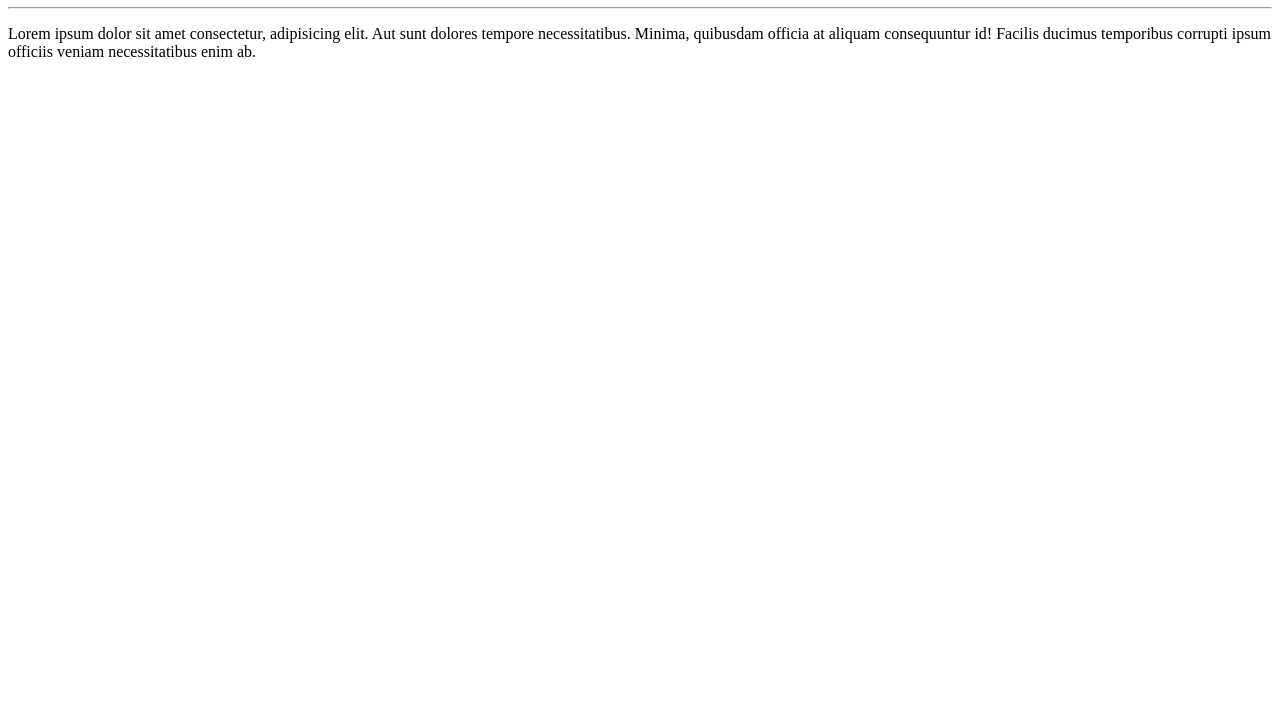
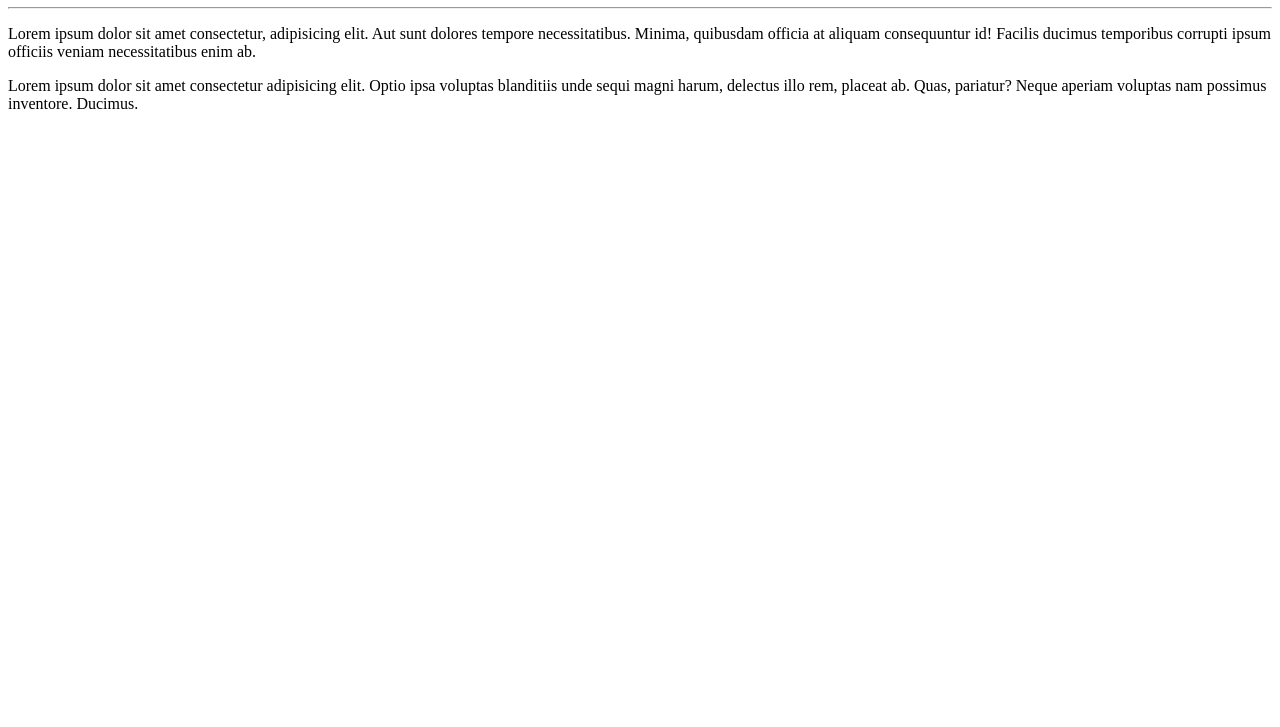
Before and after one commit to marceloohsl/Ola-mundo, a plain HTML site: page site-exemplo/index.html in a window 1280 px wide. Shown: the part 73-800 px from the top of the page. Drawn offline with Linux system fonts and the light colour scheme.

Commit message:
adicionei um parágrafo

```diff
--- a/site-exemplo/index.html
+++ b/site-exemplo/index.html
@@ -9,5 +9,6 @@
     <h1>Olá,mundo!</h1>
     <hr>
     <p>Lorem ipsum dolor sit amet consectetur, adipisicing elit. Aut sunt dolores tempore necessitatibus. Minima, quibusdam officia at aliquam consequuntur id! Facilis ducimus temporibus corrupti ipsum officiis veniam necessitatibus enim ab.</p>
+    <p>Lorem ipsum dolor sit amet consectetur adipisicing elit. Optio ipsa voluptas blanditiis unde sequi magni harum, delectus illo rem, placeat ab. Quas, pariatur? Neque aperiam voluptas nam possimus inventore. Ducimus.</p>
 </body>
 </html>
```
